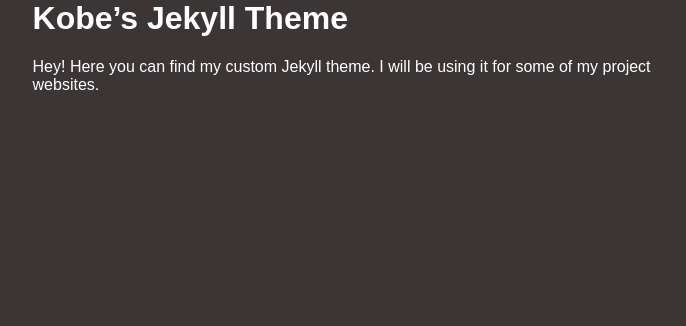
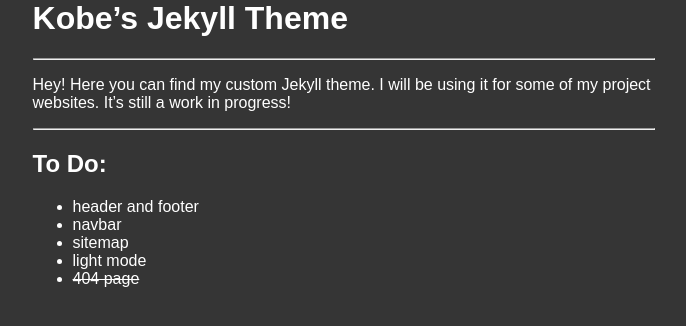
Before and after one commit to kobegeens/jekyll, a Jekyll site: the page built from index.md, in a window 1280 px wide. Shown: the top 326 px of the page, without its empty margins (296-982 px from the left). Built offline with Jekyll 4.4.1, drawn with Linux system fonts in a browser that asks for light colours; our own code applies the rules of GitHub Pages for plain Markdown files.

Commit message:
added 404, changed index

```diff
--- a/_sass/base.scss
+++ b/_sass/base.scss
@@ -1,7 +1,7 @@
 body {
-  background-color: #3b3535;
+  color: #ffffff;
+  background-color: #353535;
   font-family: sans-serif;
   margin: auto;
   max-width: 70ch;
-  color: #ffffff;
 }
--- a/index.md
+++ b/index.md
@@ -1,6 +1,21 @@
 ---
 layout: default
+title: about
 ---
 
 # Kobe's Jekyll Theme
+
+---
+
 Hey! Here you can find my custom Jekyll theme. I will be using it for some of my project websites.
+It's still a work in progress!
+
+---
+
+## To Do:
+
+- header and footer
+- navbar
+- sitemap
+- light mode
+- ~~404 page~~
```
Also changed, not shown: 404.md (added, +6 -0 lines), README.md (deleted).
